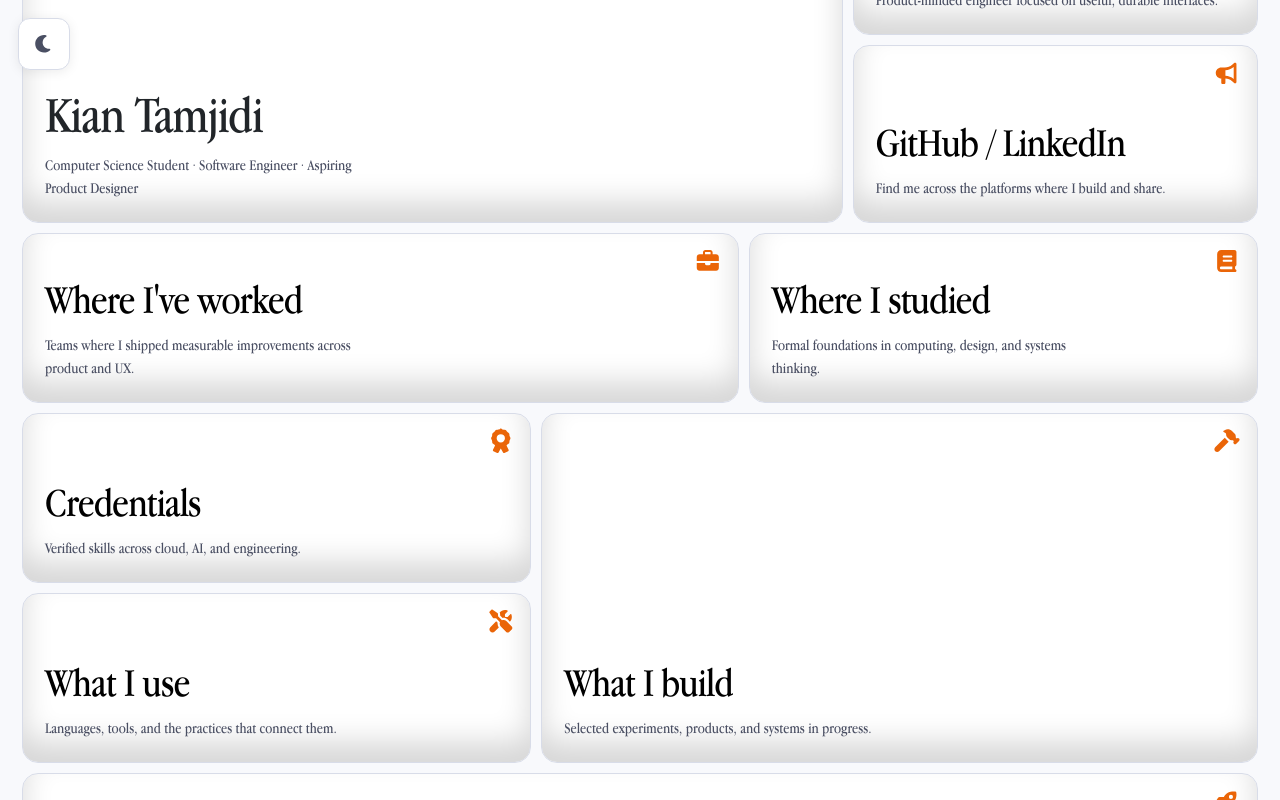
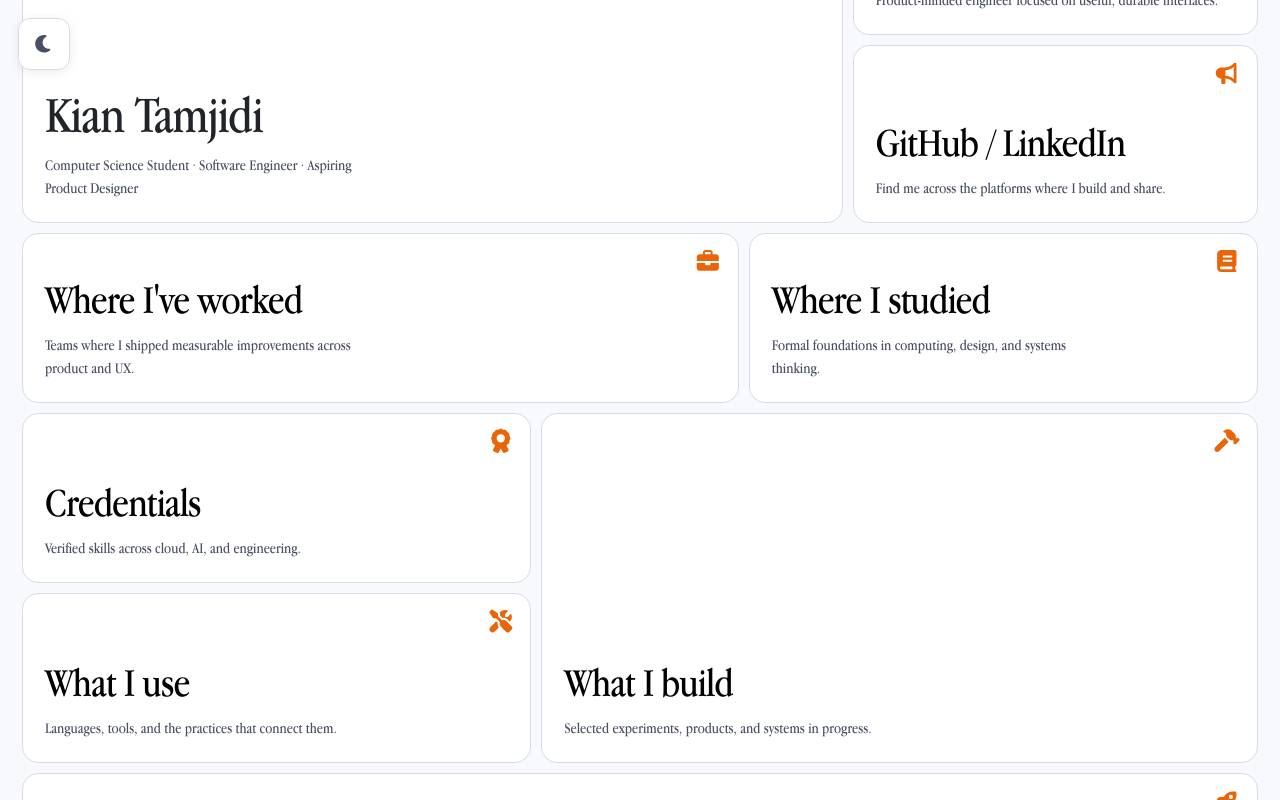
Before and after one commit to kian-tamjidi04/portfolio, a React (Vite) app: page / in a window 1280 px wide. Built offline with nearby package versions, Linux system fonts and the light colour scheme.

Commit message:
remove box shadows

```diff
--- a/src/index.css
+++ b/src/index.css
@@ -226,18 +226,18 @@ option {
     grid-column 0.4s ease,
     width 0.4s ease,
     min-height 0.4s ease;
-  box-shadow:
+  /* box-shadow:
     inset 0 1px 0 rgba(255, 255, 255, 0.05),
-    inset 0 -20px 30px rgba(0, 0, 0, 0.16);
+    inset 0 -20px 30px rgba(0, 0, 0, 0.16); */
 }
 
 .portfolio-card:hover {
   border-color: var(--accent);
   background: linear-gradient(160deg, var(--surface), color-mix(in srgb, var(--accent) 8%, var(--surface)));
-  box-shadow:
+  /* box-shadow:
     inset 0 1px 0 rgba(255, 255, 255, 0.08),
     inset 0 -24px 34px rgba(0, 0, 0, 0.24),
-    inset 0 0 0 1px color-mix(in srgb, var(--accent) 26%, transparent);
+    inset 0 0 0 1px color-mix(in srgb, var(--accent) 26%, transparent); */
 }
 
 /* Non-clickable card variant (e.g. hero) */
@@ -248,9 +248,9 @@ option {
 .card-non-clickable:hover {
   border-color: var(--border);
   background: var(--surface);
-  box-shadow:
+  /* box-shadow:
     inset 0 1px 0 rgba(255, 255, 255, 0.05),
-    inset 0 -20px 30px rgba(0, 0, 0, 0.16);
+    inset 0 -20px 30px rgba(0, 0, 0, 0.16); */
 }
 
 /* ─── Card invisible while flying card is live ──────────────────── */
@@ -366,9 +366,9 @@ html:not(.light) .card-title {
   justify-content: flex-end;
   gap: 14px;
   padding: 22px;
-  box-shadow:
+  /* box-shadow:
     inset 0 1px 0 rgba(255, 255, 255, 0.05),
-    inset 0 -20px 30px rgba(0, 0, 0, 0.16);
+    inset 0 -20px 30px rgba(0, 0, 0, 0.16); */
 }
 
 /* Back face */
@@ -381,11 +381,11 @@ html:not(.light) .card-title {
   transition: background-color 0.34s ease, border-color 0.34s ease, box-shadow 0.34s ease;
 }
 
-.flip-back.flip-back-nested-focus {
+/* .flip-back.flip-back-nested-focus {
   box-shadow:
     inset 0 0 0 1px color-mix(in oklab, var(--border) 78%, transparent),
     0 14px 28px rgba(0, 0, 0, 0.24);
-}
+} */
 
 .portfolio-modal {
   display: contents;
```
